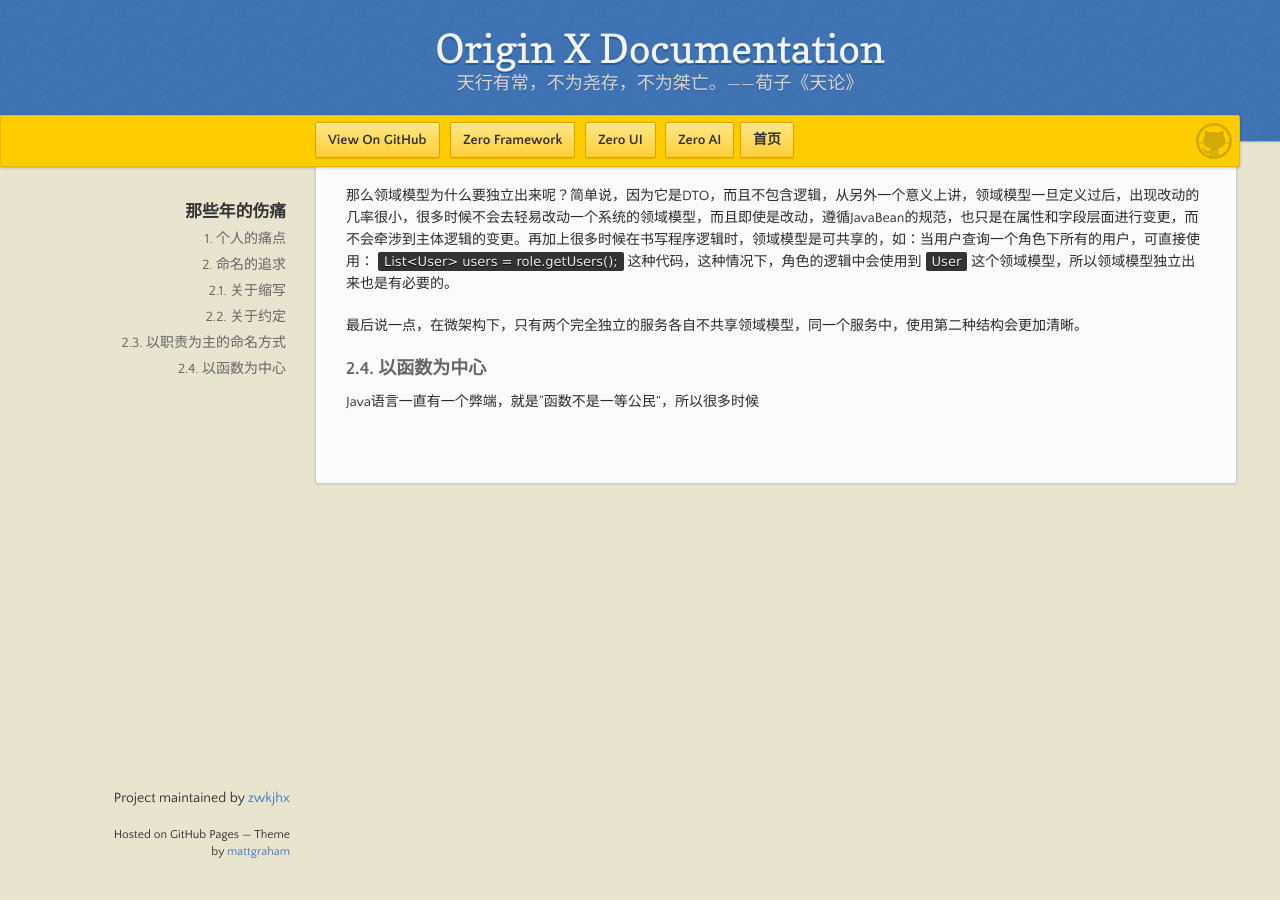
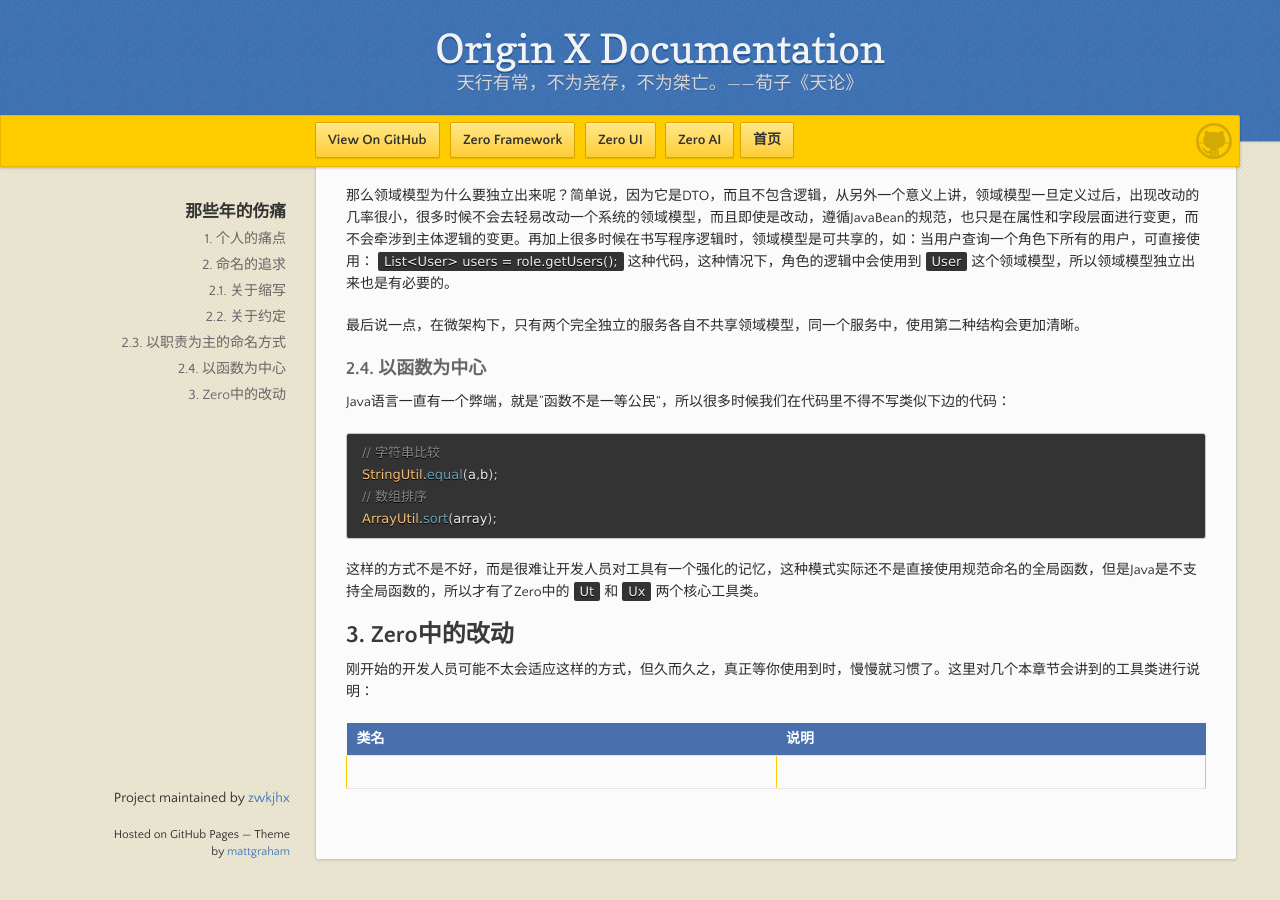
Before and after one commit to zwkjhx/ox-doc, a Jekyll site: the page built from utility-x/1-she-ji-li-nian/uxd-001-ling-ren-fan-suo-de-util.md, in a window 1280 px wide and 900 px high, scrolled down 2622 px. Built offline with Jekyll 4.4.1, drawn with Linux system fonts in a browser that asks for light colours; our own code applies the rules of GitHub Pages for plain Markdown files.

Commit message:
Updates utility-x/1-she-ji-li-nian/uxd-001-ling-ren-fan-suo-de-util.md
Auto commit by GitBook Editor

````diff
--- a/utility-x/1-she-ji-li-nian/uxd-001-ling-ren-fan-suo-de-util.md
+++ b/utility-x/1-she-ji-li-nian/uxd-001-ling-ren-fan-suo-de-util.md
@@ -106,4 +106,21 @@
 
 ### 2.4. 以函数为中心
 
-Java语言一直有一个弊端，就是”函数不是一等公民“，所以很多时候
+Java语言一直有一个弊端，就是”函数不是一等公民“，所以很多时候我们在代码里不得不写类似下边的代码：
+
+```java
+// 字符串比较
+StringUtil.equal(a,b);
+// 数组排序
+ArrayUtil.sort(array);
+```
+
+这样的方式不是不好，而是很难让开发人员对工具有一个强化的记忆，这种模式实际还不是直接使用规范命名的全局函数，但是Java是不支持全局函数的，所以才有了Zero中的`Ut`和`Ux`两个核心工具类。
+
+## 3. Zero中的改动
+
+刚开始的开发人员可能不太会适应这样的方式，但久而久之，真正等你使用到时，慢慢就习惯了。这里对几个本章节会讲到的工具类进行说明：
+
+| 类名 | 说明 |
+| :--- | :--- |
+|  |  |
````
